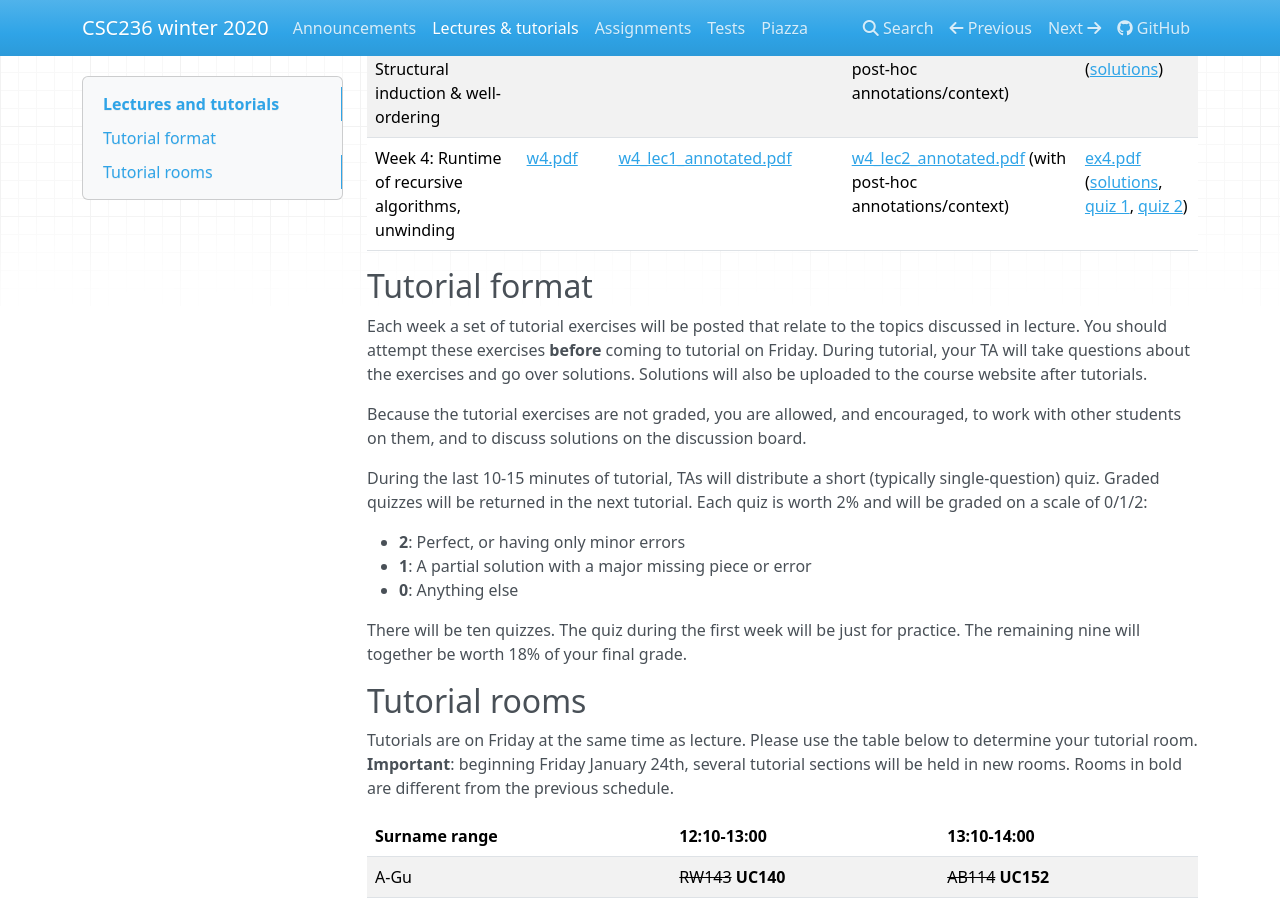
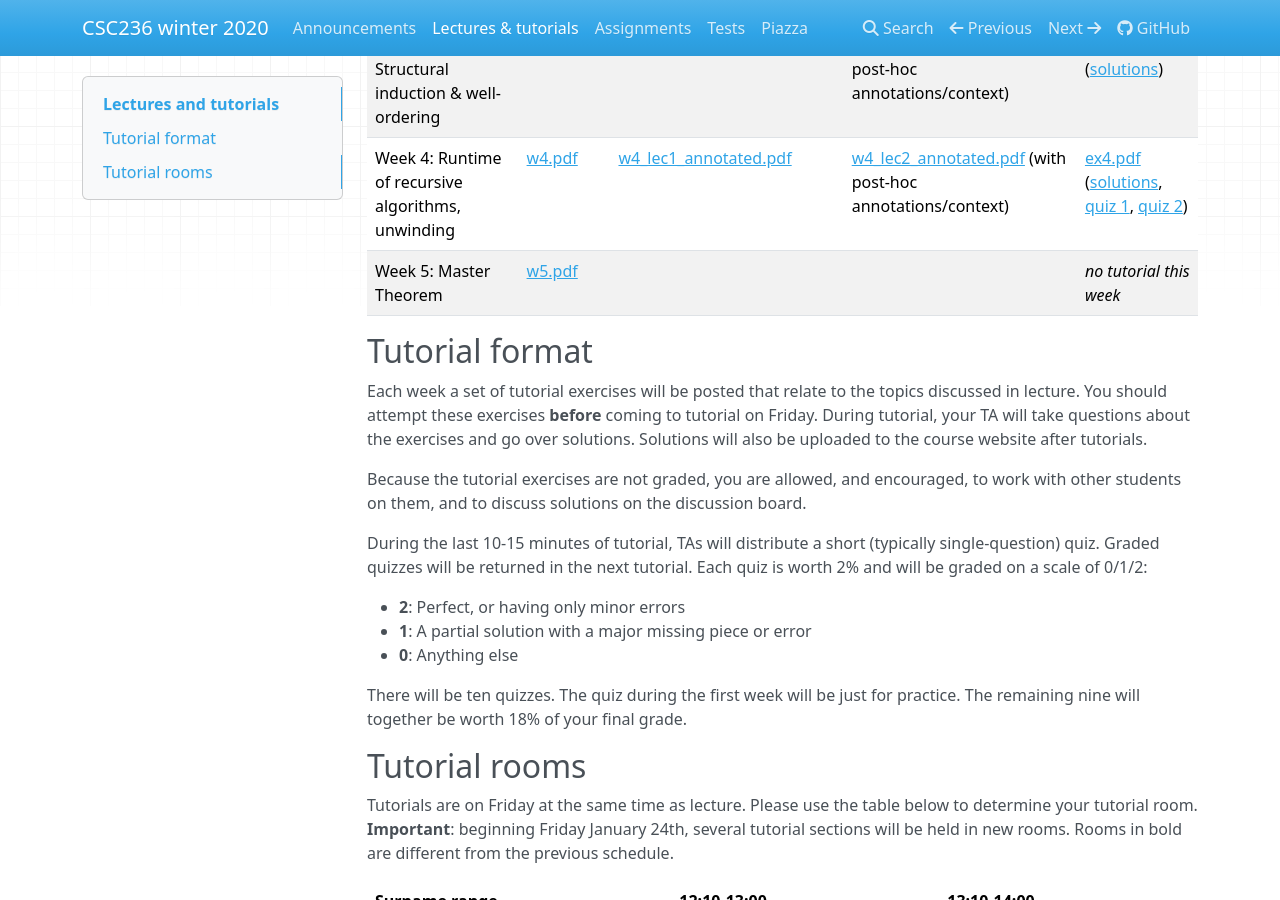
Before and after one commit to colinmorris/csc236, an MkDocs documentation site: the page built from docs/lectures_and_tutorials.md, in a window 1280 px wide and 900 px high, scrolled down 416 px. Built offline with MkDocs 1.6.1, drawn with Linux system fonts in a browser that asks for light colours; nearby versions of some CDN libraries.

Commit message:
week 5 lecture slides

```diff
--- a/docs/lectures_and_tutorials.md
+++ b/docs/lectures_and_tutorials.md
@@ -8,6 +8,7 @@ Week 1: Simple induction | [w1.pdf](lecture_slides/w1.pdf) | [w1_lec1_annotated.
 Week 2: Complete induction | [w2.pdf](lecture_slides/w2.pdf) | [w2_lec1_annotated.pdf](lecture_slides/w2_lec1_annotated.pdf) (with post-hoc annotations/context) | [w2_lec2_annotated.pdf](lecture_slides/w2_lec2_annotated.pdf) | [ex2.pdf](exercises/ex2.pdf) ([solutions](exercises/ex2_solutions.pdf))
 Week 3: Structural induction & well-ordering | [w3.pdf](lecture_slides/w3.pdf) | [w3_lec1_annotated.pdf](lecture_slides/w3_lec1_annotated.pdf)  | [w3_lec2_annotated.pdf](lecture_slides/w3_lec2_annotated.pdf) (with post-hoc annotations/context) | [ex3.pdf](exercises/ex3.pdf) ([solutions](exercises/ex3_solutions.pdf))
 Week 4: Runtime of recursive algorithms, unwinding | [w4.pdf](lecture_slides/w4.pdf) | [w4_lec1_annotated.pdf](lecture_slides/w4_lec1_annotated.pdf)  | [w4_lec2_annotated.pdf](lecture_slides/w4_lec2_annotated.pdf) (with post-hoc annotations/context)| [ex4.pdf](exercises/ex4.pdf) ([solutions](exercises/ex4_solutions.pdf), [quiz 1](exercises/q4_v1_solutions.pdf), [quiz 2](exercises/q4_v2_solutions.pdf))
+Week 5: Master Theorem | [w5.pdf](lecture_slides/w5.pdf) | | | *no tutorial this week*
 
 ## Tutorial format
 
```
Also changed, not shown: 1 other file.
